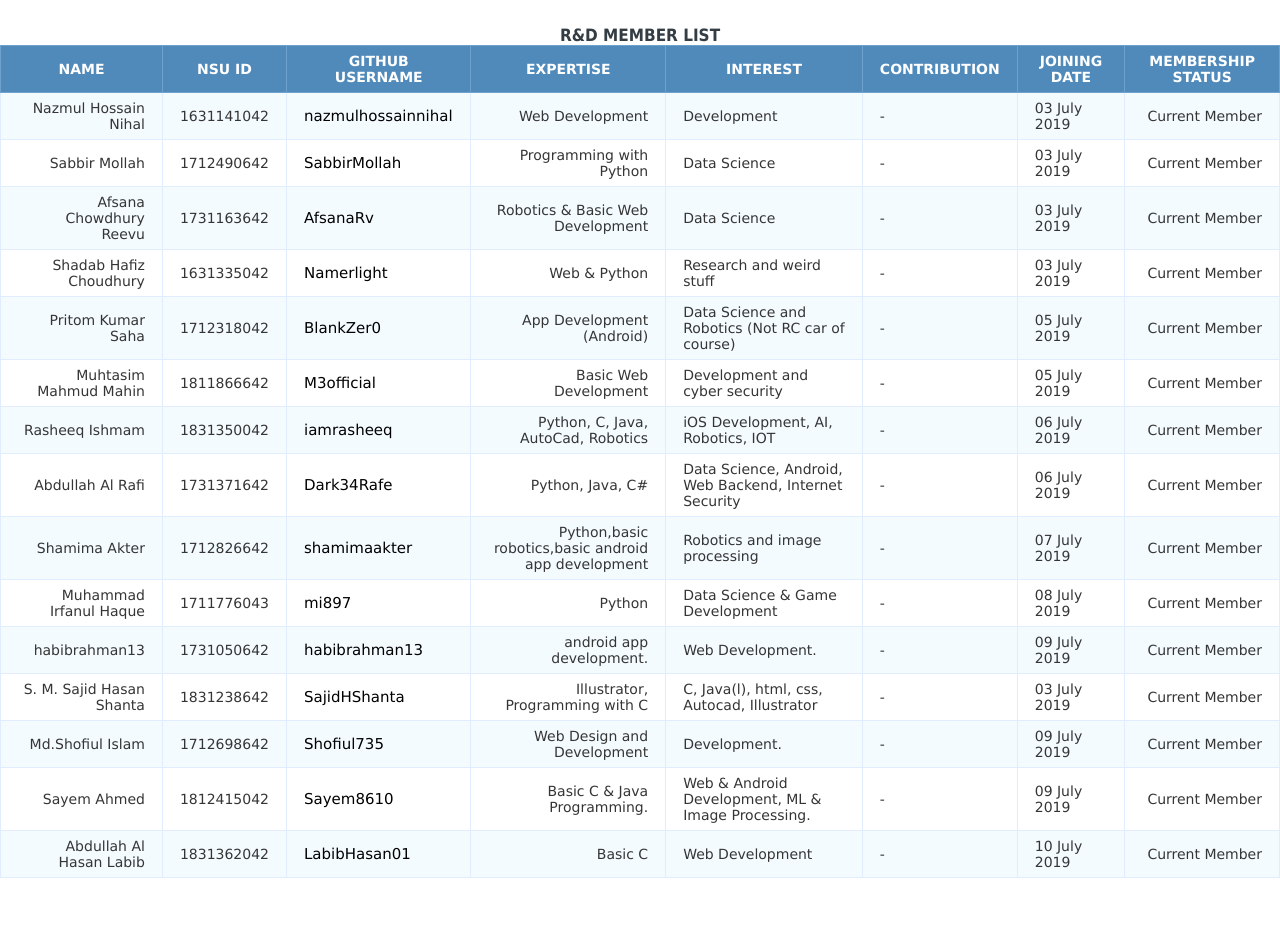
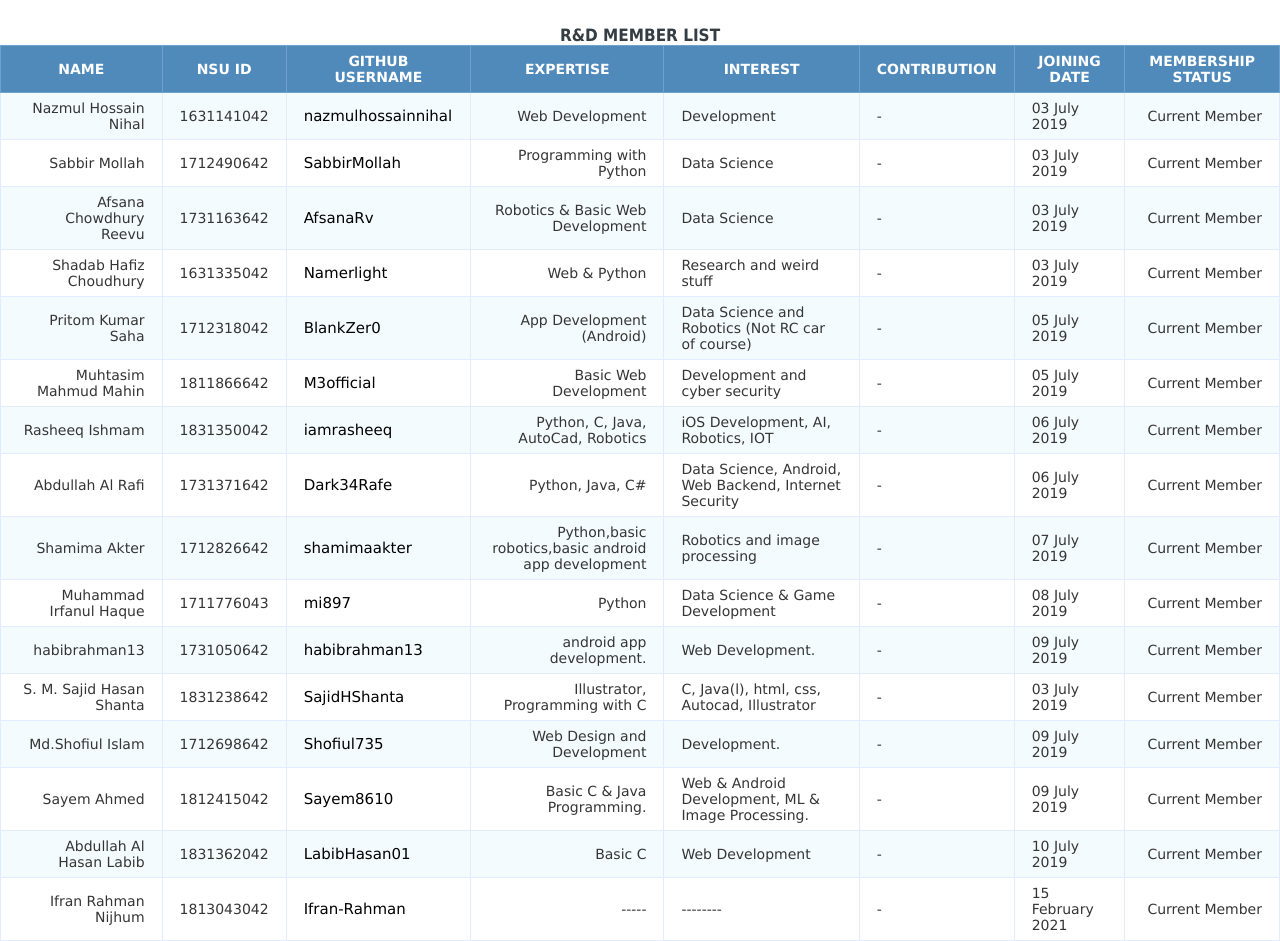
Before and after one commit to NSU-ACM-SC/Research-And-Development-Members, a plain HTML site: page index.html in a window 1280 px wide. Before the commit the page ends 878 px from the top, so only its background shows below. Drawn offline with Linux system fonts and the light colour scheme.

Commit message:
New Entry: Ifran Rahman Nijhum 1813043042

```diff
--- a/index.html
+++ b/index.html
@@ -197,6 +197,18 @@
 				<td>Current Member</td>
 			</tr>
 
+			<tr>
+				<td>Ifran Rahman Nijhum</td>
+				<td>1813043042</td>
+				<td><a href="https://github.com/ifran-rahman" target="_blank">Ifran-Rahman</a></td>
+				<td>-----</td>
+				<td>--------</td>
+				<td> - </td>
+				<td>15 February 2021</td>
+				<td>Current Member</td>
+			</tr>
+
+
 		</tbody>
 	</table>
 </body>
```
